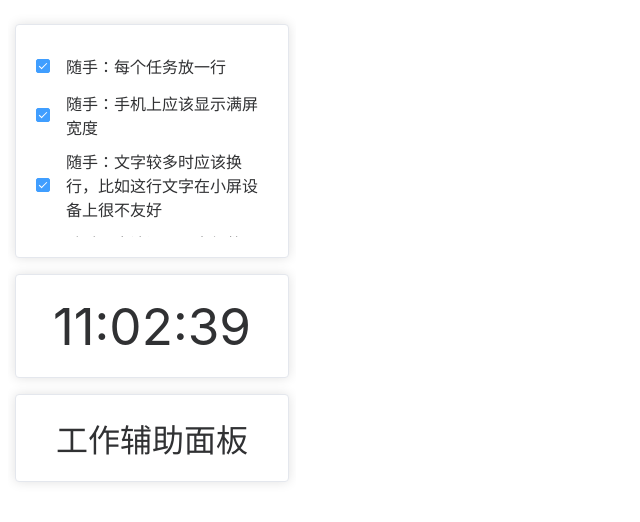
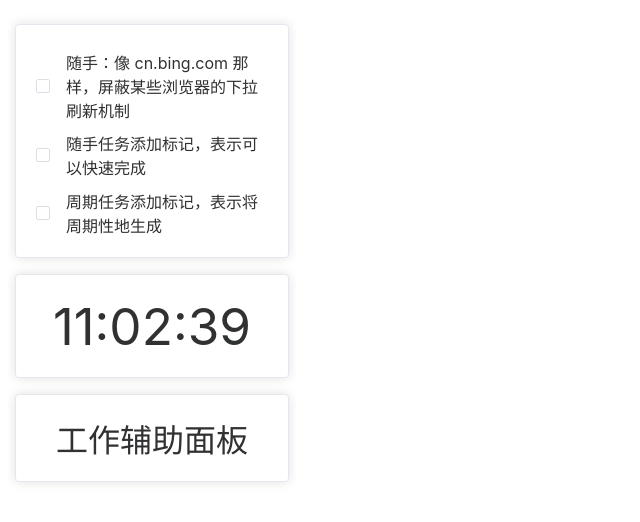
Before and after one commit to lils-work/lils-work, a Vue app: page /alt in a window 1280 px wide. Shown: the top 522 px of the page, without its empty margins (0-640 px from the left). Built offline with nearby package versions, Linux system fonts and the light colour scheme.

Commit message:
Task - 按完成状态排序

```diff
--- a/src/gadgets/Task.vue
+++ b/src/gadgets/Task.vue
@@ -12,6 +12,7 @@
 <script setup lang="ts">
 import { ref, onMounted } from 'vue';
 import { ElCheckbox, ElSpace } from 'element-plus';
+import { tr } from 'element-plus/es/locale';
 
 const tasks = ref<any[]>();
 
@@ -21,7 +22,7 @@ onMounted(() => {
     { title: '随手：手机上应该显示满屏宽度', isCompleted: true },
     { title: '随手：文字较多时应该换行，比如这行文字在小屏设备上很不友好', isCompleted: true },
     { title: '随手：应该设置最大行数，超过时显示滚动条', isCompleted: true },
-    { title: '随手：添加按钮，切换是否将已完成任务放在后面', isCompleted: false },
+    { title: '随手：将已完成任务放在后面', isCompleted: true },
     { title: '随手：像 cn.bing.com 那样，屏蔽某些浏览器的下拉刷新机制', isCompleted: false },
     { title: '随手任务添加标记，表示可以快速完成', isCompleted: false },
     { title: '周期任务添加标记，表示将周期性地生成', isCompleted: false },
@@ -39,6 +40,12 @@ onMounted(() => {
     { title: '本任务的主条目位于 Trello： https://trello.com/c/EW9LAB3A', isCompleted: false },
     { title: '将 Trello 中指定列表的任务也列在这里', isCompleted: false },
   ]
+
+  tasks.value.sort((a, b) => {
+    var ac = a.isCompleted ? 1 : 0;
+    var bc = b.isCompleted ? 1 : 0;
+    return ac - bc;
+  });
 });
 </script>
 
```
